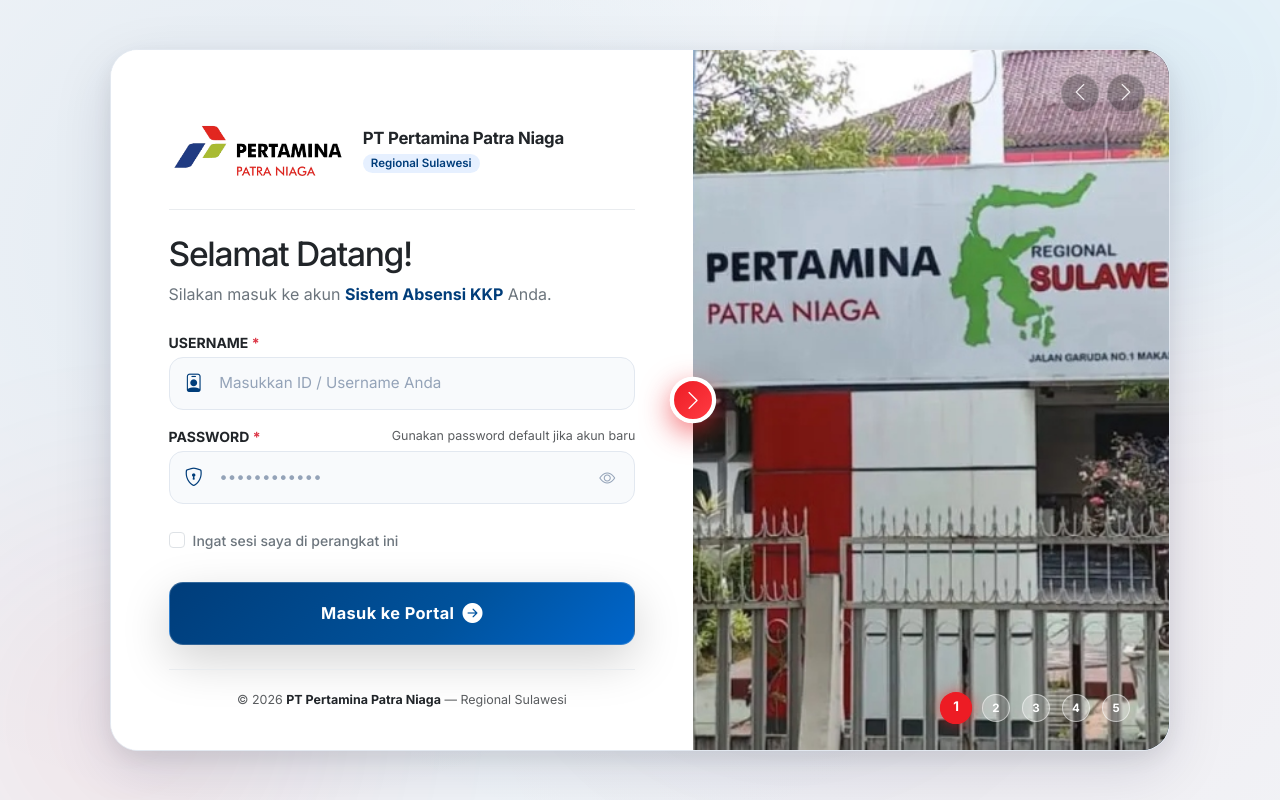
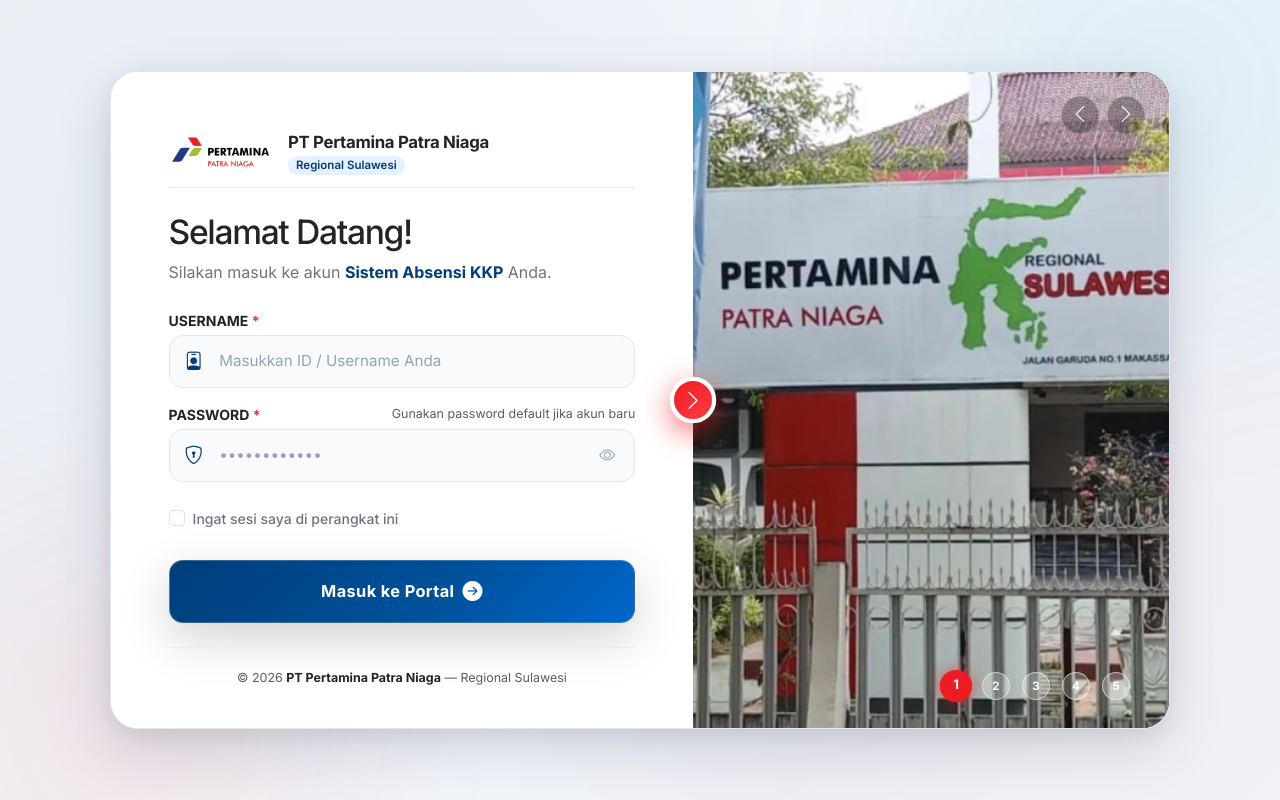
Before and after one commit to sphyyyy/absensi-kkp-pertamina, a Flask app: page /auth/login in a window 1280 px wide. Run offline with Flask 3, Linux system fonts and the light colour scheme.

Commit message:
Align PT Pertamina Patra Niaga text vertically with logo and raise border-bottom divider line

```diff
--- a/app/templates/auth/login.html
+++ b/app/templates/auth/login.html
@@ -30,14 +30,14 @@
             <div class="login-form-side">
                 <div class="login-form-inner">
                     <!-- Brand Header Top -->
-                    <div
-                        class="d-flex align-items-center justify-content-between mb-4 pb-2 border-bottom border-light-subtle">
+                    <div class="d-flex align-items-center justify-content-between mb-4 pb-1 border-bottom border-light-subtle"
+                        style="padding-bottom: 0.35rem !important;">
                         <div class="d-flex align-items-center gap-3">
                             <img src="{{ url_for('static', filename='logo_pertamina.png') }}" alt="Pertamina Logo"
-                                class="login-brand-logo" style="max-height: 100px;">
-                            <div>
-                                <h6 class="fw-bolder mb-0 text-dark"
-                                    style="font-size: 1.05rem; letter-spacing: -0.3px;">PT Pertamina Patra Niaga</h6>
+                                class="login-brand-logo" style="max-height: 58px; object-fit: contain;">
+                            <div class="d-flex flex-column justify-content-center align-items-start" style="margin-top: 3px;">
+                                <h6 class="fw-bolder mb-1 text-dark"
+                                    style="font-size: 1.05rem; letter-spacing: -0.3px; line-height: 1.2;">PT Pertamina Patra Niaga</h6>
                                 <span
                                     class="badge bg-primary bg-opacity-10 text-primary px-2 py-0.5 rounded-pill fw-semibold"
                                     style="font-size: 0.72rem;">Regional Sulawesi</span>
```
